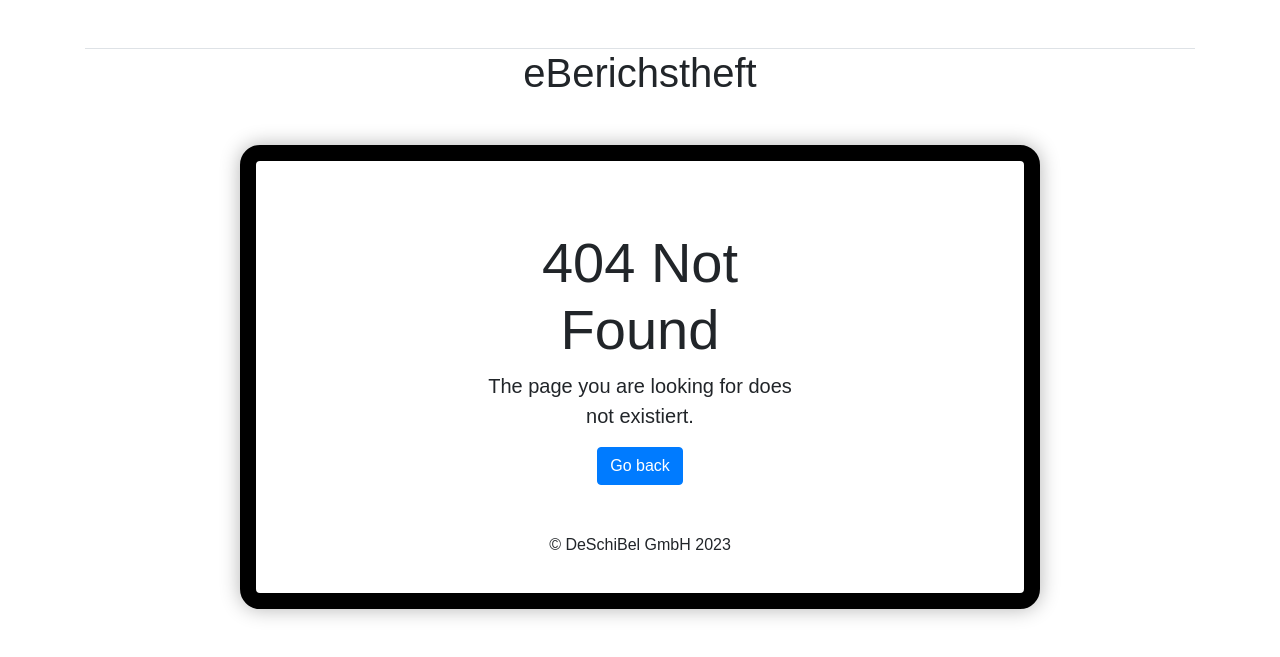
After one commit to schkja/eBerichtsheft, a Flask app: template templates/404.html in a window 1280 px wide. The commit adds this page. Shown: the top 657 px of the page. Run offline with Flask 3, Linux system fonts and the light colour scheme; the template is opened without the code that fills it, so the values that code supplies are empty; some libraries are stand-ins or nearby versions.

Commit message:
'some new changes'

```diff
--- a/app.py
+++ b/app.py
@@ -1,6 +1,7 @@
-from flask import Flask, render_template, request, redirect, url_for, abort
+from flask import Flask, render_template, request, redirect, url_for, abort, make_response
 from sqlalchemy import create_engine, Column, Integer, String, Date, ForeignKey, Text
 from sqlalchemy.orm import declarative_base, relationship, sessionmaker
+from flask_weasyprint import HTML, render_pdf
 from datetime import datetime
 
 app = Flask(__name__)
@@ -345,6 +346,34 @@ def edit_report(report_id):
     return render_template('edit_report.html', report=report, user=user, statuses=statuses)
 
 
+# this function is still in development
+@app.route('/view_report/<int:report_id>/pdf')
+def view_report_pdf(report_id):
+    # Fetch the report and other necessary data
+    report = session.query(Report).get(report_id)
+    if not report:
+        abort(404)
+    user_id = request.args.get('user_id')
+    #user_id = request.args["user_id"] #kinda the same
+    # Get the available statuses
+    statuses = session.query(Status).all()
+    user = session.query(User).get(user_id)
+    if not user:
+        abort(404)
+    # Render the PDF template
+    # The template can be anything
+    html = render_template('edit_report.html', report=report,  onlyread=True, user=user, statuses=statuses)
+
+    # Generate the PDF
+    pdf = HTML(string=html).write_pdf()
+
+    # Create a response with the PDF
+    response = make_response(pdf)
+    response.headers['Content-Type'] = 'application/pdf'
+    response.headers['Content-Disposition'] = f'inline; filename=view_report_{report_id}.pdf'
+
+    return response
+
 @app.route('/view_report/<int:report_id>', methods=['GET', 'POST'])
 def view_report(report_id):
     report = session.query(Report).get(report_id)
@@ -390,6 +419,11 @@ def delete_report(report_id):
     # Handle the case where the report is not found
     return "Report not found", 404
 
+# Custom error handler for 404 Not Found
+@app.errorhandler(404)
+def page_not_found(e):
+    return render_template('404.html'), 404
+
 
 if __name__ == '__main__':
     app.run(debug=True, port=5041)
--- /dev/null
+++ b/templates/404.html
@@ -0,0 +1,17 @@
+{% extends 'index.html' %}
+{% block content %}
+
+<div class="container mt-5">
+    <div class="row justify-content-center">
+        <div class="col-md-6 text-center">
+            <!-- <img src="https://via.placeholder.com/150" alt="404 Image" class="img-fluid mb-4"> -->
+
+            <h1 class="display-4">404 Not Found</h1>
+            <p class="lead">The page you are looking for does not existiert.</p>
+            <button class="btn btn-primary" onclick="goBack()">Go back</button>
+        </div>
+    </div>
+</div>
+
+
+{% endblock %}
--- a/templates/edit_report.html
+++ b/templates/edit_report.html
@@ -35,7 +35,9 @@
                 <a type="button" id="edit" title="Bearbeiten"class="btn btn-outline-primary" href="{{ url_for('edit_report', user_id=user.user_id, report_id=report.report_id) }}" title="Read">✏️</a>
 
                 {% endif %}
-                <button id="print" title="Ausdrucken" class="btn btn-outline-primary mr-1">🖨️</button>
+                {% if report %}
+                <a type="button" class="btn btn-outline-primary mr-1" id="print" title="Ausdrucken" href="{{ url_for('view_report_pdf', user_id=user_id, report_id=report.report_id) }}" target="_blank">🖨️</a>
+                {% endif %}
             </div>
           </div>
         </div>
--- a/templates/index.html
+++ b/templates/index.html
@@ -5,7 +5,7 @@
 <head>
     <meta charset="UTF-8">
     <meta name="viewport" content="width=device-width, initial-scale=1.0">
-    <title>Flask Mobile App</title>
+    <title>eBerichtsheft</title>
     <link rel="stylesheet" href="https://stackpath.bootstrapcdn.com/bootstrap/4.5.2/css/bootstrap.min.css">
 
 
--- a/templates/login.html
+++ b/templates/login.html
@@ -14,7 +14,8 @@
             <label for="passwordText">Passwort</label>
             <input type="password" class="form-control" id="passwordText" name="password" placeholder="Enter your password" required>
         </div>
-        <a href="/forgot_password" class="btn btn-link">Passwort vergessen</a>
+        <!-- <a href="/forgot_password" class="btn btn-link">Passwort vergessen</a> -->
+        <a href="mailto:support@deschibel.de?subject=Password%20Reset&body=Pls%20reset%20my%20password,%20LG" target="_blank" class="btn btn-link">Passwort vergessen</a>
         <button class="btn btn-success btn-lg login-btn" type="submit">Login</button>
     </div>
 </form>
--- a/templates/users.html
+++ b/templates/users.html
@@ -26,6 +26,7 @@
 
 
         </div>
+        <a class="btn btn-danger mt-5 mr-1" href="{{ url_for('login', user_id=user.user_id) }}">Logout</a>
 
 
 
```
Also changed, not shown: requirements.txt (+15 -0 lines), 2 other files.
